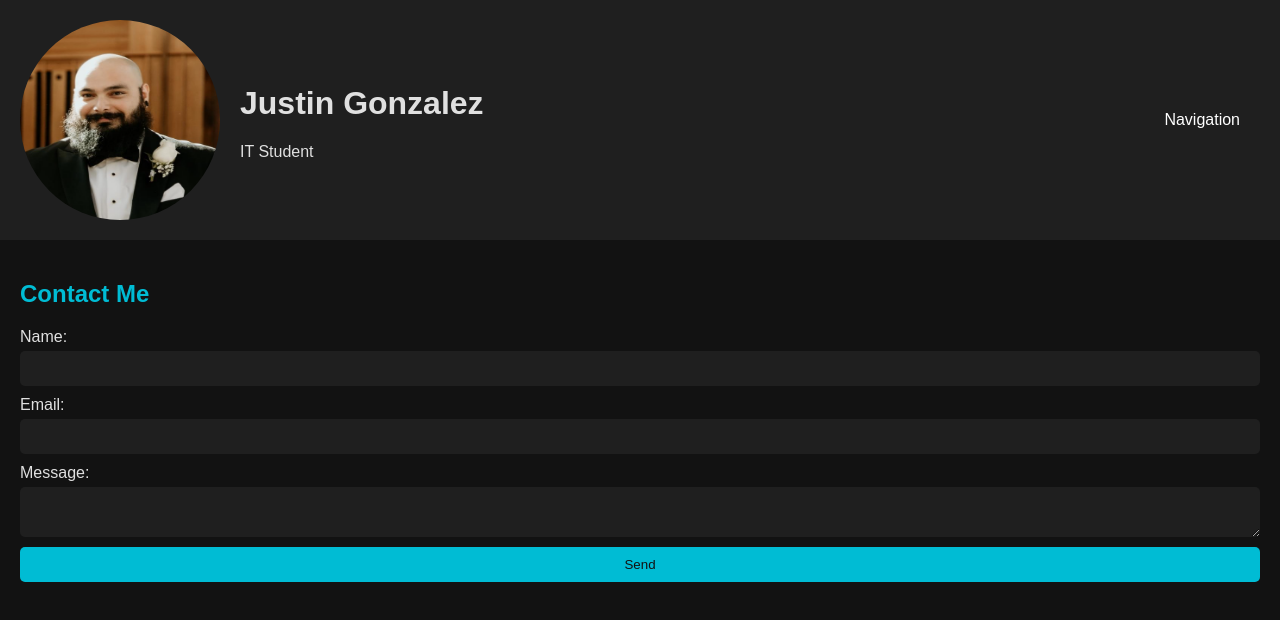
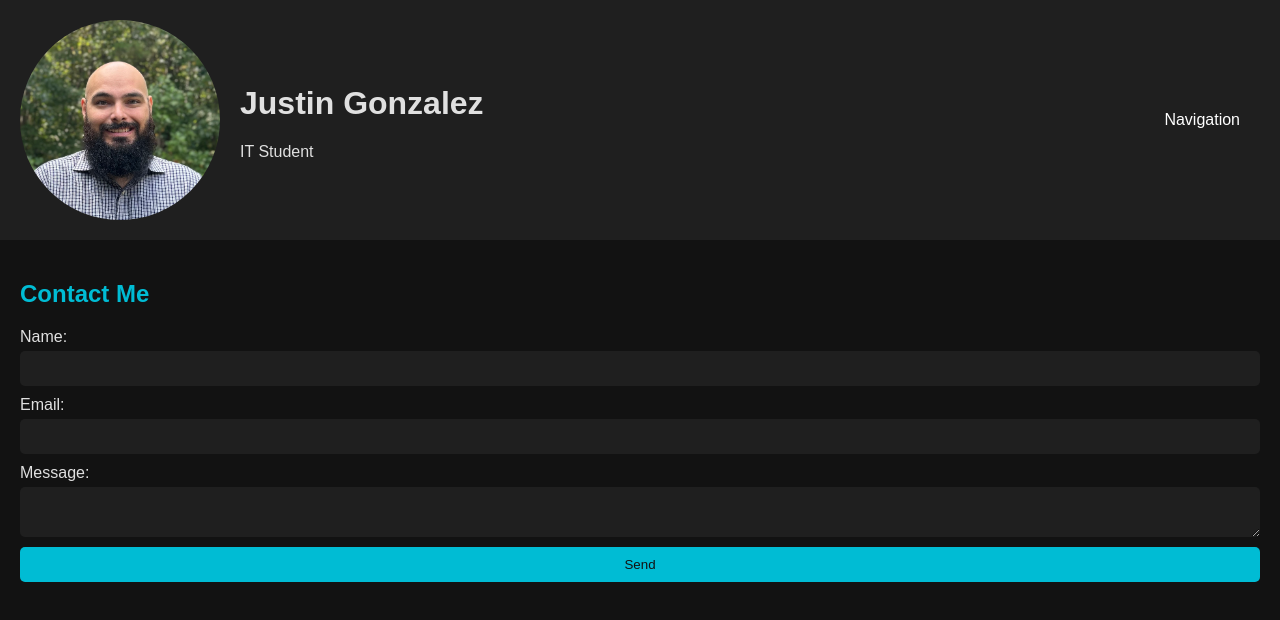
Before and after one commit to Jgonzalez9292/jgonzalez9292.github.io, a plain HTML site: page contact.html in a window 1280 px wide. Drawn offline with Linux system fonts and the light colour scheme.

Commit message:
Update contact.html

```diff
--- a/contact.html
+++ b/contact.html
@@ -7,9 +7,10 @@
         <link rel="stylesheet" href="style.css">
     </head>
     <body>
+        <!--Header and navigation bar-->
         <header>
             <div class="header-content">
-            <img src="/images/justin.jpeg" alt="Professional Headshot" class="headshot">
+                <img src="/images/justinHead.jpg" alt="Professional Headshot" class="headshot">
                 <div class="personal-info">
                     <h1>Justin Gonzalez</h1>
                     <p>IT Student</p>
@@ -25,6 +26,7 @@
             </nav>
         </header>
         <main>
+            <!--Contact form-->
             <section class="contact">
                 <h2>Contact Me</h2>
                 <form id="contactForm">
```
Lines whose indentation alone changed are shown as unchanged.
